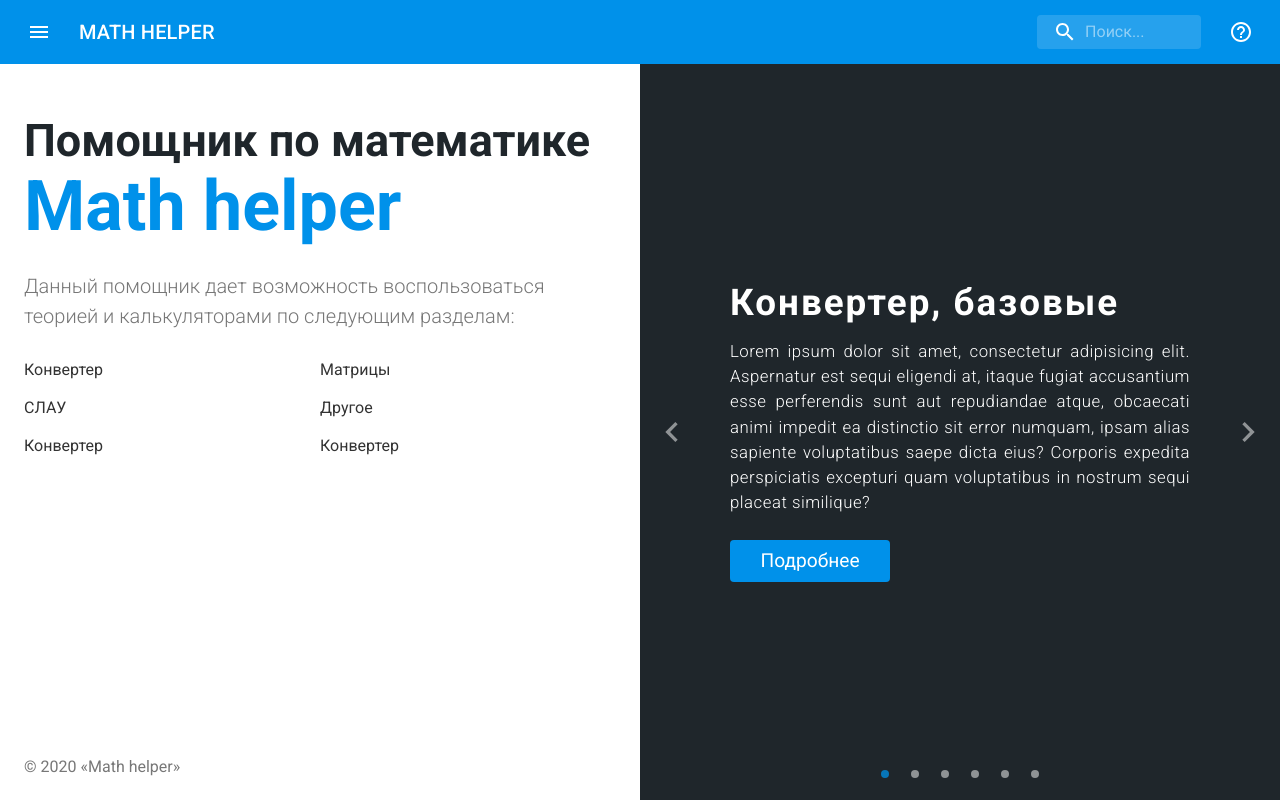
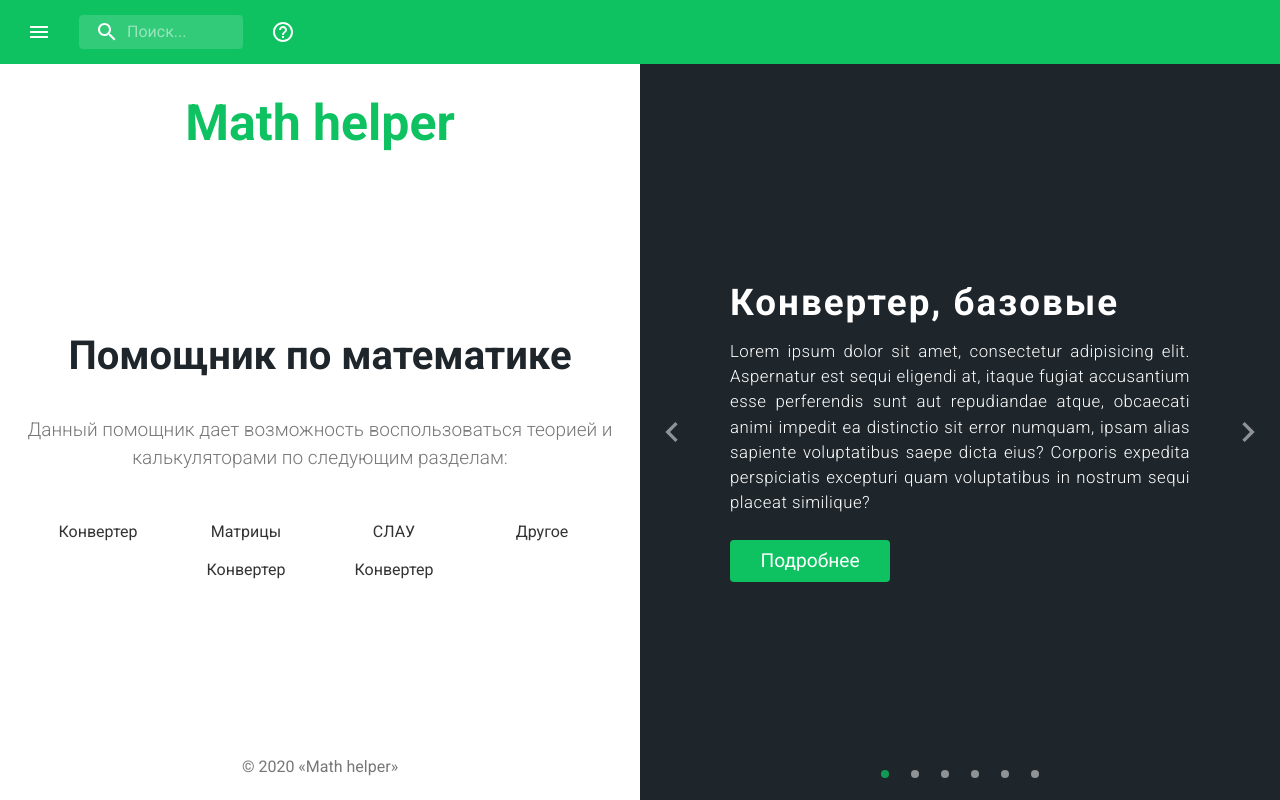
Before and after one commit to justme147/practice_react_ts, a React (Create React App) app: page /converter/basic in a window 1280 px wide. Built offline with nearby package versions, Linux system fonts and the light colour scheme.

Commit message:
re-write main content styles

```diff
--- a/src/components/Header/Header.tsx
+++ b/src/components/Header/Header.tsx
@@ -20,9 +20,9 @@ export const Header: React.FC<HeaderProps> = ({ clickHandler }) => {
         <button className="header-button" onClick={clickHandler}>
           <IconMenu />
         </button>
-        <h6 className="header-logo" onClick={() => history.push("/")}>
+        {/* <h6 className="header-logo" onClick={() => history.push("/")}>
           Math helper
-        </h6>
+        </h6> */}
         <div className="header-search">
           <div className="header-icon">
             <SearchIcon />
--- a/src/components/Header/header.scss
+++ b/src/components/Header/header.scss
@@ -1,6 +1,6 @@
 .header {
-  // background-color: #0ec261;
-  background-color: #0091ea;
+  background-color: #0ec261;
+  // background-color: #0091ea;
   // background-color: #151b1f;
   // box-shadow: 0px 2px 4px -1px rgba(0, 0, 0, 0.2),
   //   0px 4px 5px 0px rgba(0, 0, 0, 0.14), 0px 1px 10px 0px rgba(0, 0, 0, 0.12);
--- a/src/layouts/main/MainLayout.tsx
+++ b/src/layouts/main/MainLayout.tsx
@@ -265,16 +265,16 @@ export const MainLayout: React.FC = () => {
       <main className="main">
         <div className="content">
           <div className="content-inner">
-            {/* <div className="content-header">
-              <a className="content-logo" onClick={() => history.push("/")}>
+            <div className="content-header">
+              {/* <a className="content-logo" onClick={() => history.push("/")}>
                 Math helper
-              </a>
-            </div> */}
+              </a> */}
+              <h1 className="content-title">Math helper</h1>
+            </div>
             <div className="content-body">
               {/* <h1 className="content-title">Math helper</h1> */}
 
               <h2 className="content-subtitle">Помощник по математике</h2>
-              <h1 className="content-title">Math helper</h1>
 
               <p className="content-text">
                 Данный помощник дает возможность воспользоваться теорией и
--- a/src/layouts/main/mainlayout.scss
+++ b/src/layouts/main/mainlayout.scss
@@ -102,11 +102,13 @@
       // background-color: #fafafa;
 
       & > svg > path {
-        fill: #0091ea;
+        // fill: #0091ea;
+        fill: #0ec261;
       }
 
       & > span {
-        color: #0091ea;
+        // color: #0091ea;
+        color: #0ec261;
       }
     }
 
@@ -115,11 +117,13 @@
       // box-shadow: inset 0px -2px 10px -9px rgba(0, 0, 0, 0.75),
       //   inset 0px 2px 10px -9px rgba(0, 0, 0, 0.75);
       & > svg > path {
-        fill: #0091ea;
+        // fill: #0091ea;
+        fill: #0ec261;
       }
 
       & > span {
-        color: #0091ea;
+        // color: #0091ea;
+        color: #0ec261;
       }
     }
 
@@ -140,12 +144,14 @@
       // border-color: #0ec261;
 
       a > span {
-        color: #0091ea;
+        // color: #0091ea;
+        color: #0ec261;
         text-decoration: underline;
       }
 
       a > svg > path {
-        fill: #0091ea;
+        // fill: #0091ea;
+        fill: #0ec261;
       }
     }
 
@@ -182,13 +188,13 @@
 
     &__active {
       svg > path {
-        // fill: #0ec261;
-        fill: #00609c;
+        fill: #0ec261;
+        // fill: #00609c;
       }
 
       span {
-        // color: #0ec261;
-        color: #00609c;
+        color: #0ec261;
+        // color: #00609c;
         text-decoration: underline;
       }
     }
@@ -202,6 +208,7 @@
 
 .content {
   width: 50%;
+  text-align: center;
 
   &-inner {
     // height: calc(100% - 64px);
@@ -221,7 +228,8 @@
 
   &-logo {
     font-size: 27px;
-    color: #0091ea;
+    // color: #0091ea;
+    color: #0ec261;
     font-weight: 700;
     line-height: 35px;
     cursor: pointer;
@@ -231,27 +239,29 @@
   }
 
   &-subtitle {
-    font-size: 45px;
+    font-size: 40px;
     line-height: 60px;
     // color: #0091ea;
     color: #1f262b;
     // margin: 0;
     // margin-top: 15px;
-    margin: 0.5em 0 0;
+    // margin: 0.5em 0 0;
   }
 
   &-title {
-    font-size: 70px;
-    color: #0091ea;
+    font-size: 50px;
+    // color: #0091ea;
+    color: #0ec261;
     line-height: 70px;
     margin: 0px 0 0;
+    // margin-top: 10px;
     // text-transform: uppercase;
     // margin-bottom: 0;
     // margin: 0.4em 0 0;
   }
 
   &-text {
-    font-size: 20px;
+    font-size: 19px;
     color: #777;
     line-height: 1.5;
     margin-top: 30px;
@@ -264,13 +274,13 @@
     display: flex;
     // flex-direction: column;
     flex-wrap: wrap;
-    // justify-content: center;
-    margin-top: 20px;
+    justify-content: center;
+    margin-top: 40px;
   }
 
   &-item {
-    // width: calc(100% / 4);
-    width: 50%;
+    width: calc(100% / 4);
+    // width: 50%;
     padding: 10px 0;
     // text-align: center;
 
@@ -279,11 +289,13 @@
       // font-weight: 300;
 
       &:hover {
-        color: #0091ea;
+        // color: #0091ea;
+        color: #0ec261;
       }
 
       &:active {
-        color: #00609c;
+        // color: #00609c;
+        color: #0faa57;
       }
     }
   }
@@ -349,8 +361,8 @@
     // text-transform: uppercase;
     color: #fff;
     border: none;
-    // background-color: #0ec261;
-    background-color: #0091ea;
+    background-color: #0ec261;
+    // background-color: #0091ea;
     width: 160px;
     padding: 10px 0;
     border-radius: 4px;
@@ -359,13 +371,13 @@
     transition: background-color 0.2s cubic-bezier(0.4, 0, 0.2, 1);
 
     &:hover {
-      // background-color: #0a994d;
-      background-color: #006bad;
+      background-color: #0a994d;
+      // background-color: #006bad;
     }
 
     &:active {
-      // background-color: #077e3f;
-      background-color: #00609c;
+      background-color: #077e3f;
+      // background-color: #00609c;
     }
   }
 }
@@ -410,8 +422,8 @@
   }
 
   &:hover {
-    // background-color: rgba(14, 194, 97, 0.2);
-    background-color: rgba(0, 145, 234, 0.2);
+    background-color: rgba(14, 194, 97, 0.2);
+    // background-color: rgba(0, 145, 234, 0.2);
 
     svg {
       fill: #fff;
@@ -462,7 +474,8 @@
 }
 /* Активная точка */
 .slick-dots li.slick-active button:before {
-  background-color: #0091ea;
+  // background-color: #0091ea;
+  background-color: #0ec261;
 }
 
 @keyframes menu {
```
Also changed, not shown: 12 other files (tests, documents, lock files or other folders).
